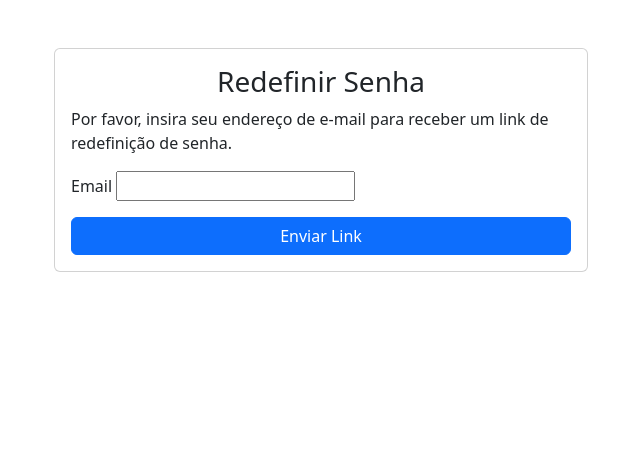
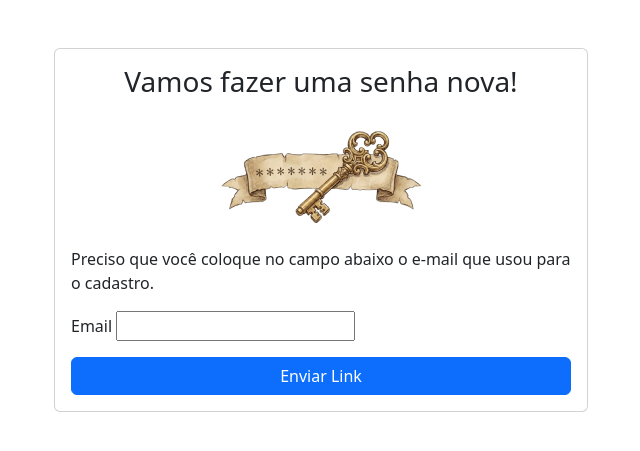
Before and after one commit to fabioklopes/academia, a Django app: template academia/templates/academia/password_reset.html in a window 1280 px wide. Shown: the top 451 px of the page, without its empty margins (319-959 px from the left). Run offline with Django 3.2, Linux system fonts and the light colour scheme; the template is opened without the code that fills it, so the values that code supplies are empty, except form fields; tables that the repository leaves empty hold one stand-in row (values such as "Sample post"); form fields are guessed from the names that the template uses.

Commit message:
Feature: new messages on reset password email message

```diff
--- a/academia/templates/academia/password_reset.html
+++ b/academia/templates/academia/password_reset.html
@@ -1,4 +1,5 @@
 {% extends "academia/base.html" %}
+{% load static %}
 {% block title %}Reset de Senha{% endblock %}
 
 {% block content %}
@@ -7,8 +8,13 @@
             <div class="col-md-6">
                 <div class="card">
                     <div class="card-body">
-            <h3 class="card-title text-center">Redefinir Senha</h3>
-            <p>Por favor, insira seu endereço de e-mail para receber um link de redefinição de senha.</p>
+                        <h3 class="card-title text-center">Vamos fazer uma senha nova!</h3>
+                        <div class="row">
+                            <div class="col text-center">
+                                <img class="col mb-4 mt-4" src="{% static 'img/senha.png' %}" alt="Alteração de Senha">
+                            </div>
+                        </div>
+                        <p>Preciso que você coloque no campo abaixo o e-mail que usou para o cadastro.</p>
                         <form method="post" id="password-reset-form">
                             {% csrf_token %}
                             <div class="mb-3">
@@ -19,11 +25,6 @@
                                         {{ form.email.errors }}
                                     </div>
                                 {% endif %}
-              </div>
-
-              <!-- Barra de Progresso -->
-              <div class="progress mb-3" id="progress-container" style="display: none;">
-                <div id="progress-bar" class="progress-bar progress-bar-striped progress-bar-animated" role="progressbar" style="width: 0%;" aria-valuenow="0" aria-valuemin="0" aria-valuemax="100"></div>
                             </div>
 
                             <button type="submit" id="submit-button" class="btn btn-primary w-100">Enviar Link</button>
@@ -38,35 +39,20 @@
 {% block extra_js %}
     {{ block.super }}
     <script>
-document.addEventListener('DOMContentLoaded', function() {
+        document.addEventListener('DOMContentLoaded', function () {
             const form = document.getElementById('password-reset-form');
             const submitButton = document.getElementById('submit-button');
-  const progressContainer = document.getElementById('progress-container');
-  const progressBar = document.getElementById('progress-bar');
 
-  form.addEventListener('submit', function(e) {
+            form.addEventListener('submit', function (e) {
                 // Prevent multiple submissions
                 if (submitButton.disabled) {
                     e.preventDefault();
                     return;
                 }
 
-    // Show progress bar and disable button
-    progressContainer.style.display = 'block';
+                // Disable button and show loading text
                 submitButton.disabled = true;
                 submitButton.innerHTML = '<span class="spinner-border spinner-border-sm" role="status" aria-hidden="true"></span> Enviando...';
-
-    let progress = 0;
-    const interval = setInterval(function() {
-      progress += 10;
-      progressBar.style.width = progress + '%';
-      progressBar.setAttribute('aria-valuenow', progress);
-
-      if (progress >= 100) {
-        clearInterval(interval);
-        // The form will submit naturally after this script finishes.
-      }
-    }, 100);
             });
         });
     </script>
--- a/academia/templates/academia/password_reset_complete.html
+++ b/academia/templates/academia/password_reset_complete.html
@@ -7,8 +7,8 @@
       <div class="col-md-6">
         <div class="card">
           <div class="card-body">
-            <h3 class="card-title text-center">Senha Redefinida</h3>
-            <p>Sua senha foi redefinida com sucesso. Agora você pode fazer o login com sua nova senha.</p>
+            <h3 class="card-title text-center">Nova senha cadastrada!</h3>
+            <p>Agora que conseguimos resolver o problema da sua senha, você pode fazer o login normalmente.</p>
             <div class="text-center">
               <a href="{% url 'login' %}" class="btn btn-primary">Fazer Login</a>
             </div>
--- a/academia/templates/academia/password_reset_confirm.html
+++ b/academia/templates/academia/password_reset_confirm.html
@@ -15,7 +15,7 @@
                 <button type="submit" class="btn btn-primary w-100">Salvar Nova Senha</button>
               </form>
             {% else %}
-              <p class="text-danger">O link de redefinição de senha é inválido, possivelmente porque já foi usado. Por favor, solicite uma nova redefinição de senha.</p>
+              <p class="text-danger">Este link é inválido, possivelmente porque já foi usado. Por favor, refaça o processo de nova senha.</p>
               <div class="text-center">
                 <a href="{% url 'password_reset' %}" class="btn btn-primary">Solicitar Nova Redefinição</a>
               </div>
--- a/academia/templates/academia/password_reset_done.html
+++ b/academia/templates/academia/password_reset_done.html
@@ -7,8 +7,10 @@
       <div class="col-md-6">
         <div class="card">
           <div class="card-body">
-            <h3 class="card-title text-center">Link Enviado</h3>
-            <p>Um e-mail foi enviado para você com as instruções para redefinir sua senha. Se não o receber em alguns minutos, verifique sua pasta de spam.</p>
+            <h3 class="card-title text-center">Pronto!</h3>
+            <p>Mandamos um e-mail para você com um link. Clique neste link para poder cadastrar uma nova senha.
+            <p>O remetente é: codeonsoftwares@gmail.com (Redefinição de senha em crtn-belem.com.br).
+            <p>Ah! Pode ser que este e-mail caia na sua caixa de Spam. Ainda estamos trabalhando nisso...
             <div class="text-center">
               <a href="{% url 'login' %}" class="btn btn-primary">Voltar para o Login</a>
             </div>
--- a/academia/templates/default_errors.html
+++ b/academia/templates/default_errors.html
@@ -15,7 +15,7 @@
                     <div class="card-body text-center">
                         <h1 class="display-1 text-danger text-center">{{ error_code|default:"Erro" }}</h1>
                         <div class="justify-content-center align-items-center d-flex">
-                            <img src="{% static 'img/faixa-rasgada.png' %}" alt="Erro inesperado"
+                            <img src="{% static 'img/faixa-rasgada.png' %}" alt="Erro"
                                  title="Erro inesperado" width="200"/>
                         </div>
 
```
Also changed, not shown: academia/static/img/senha.png (added), 1 other file. Lines whose indentation alone changed are shown as unchanged.
